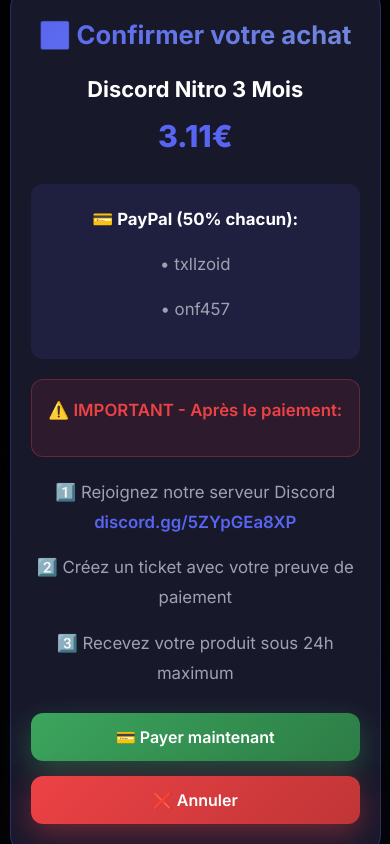
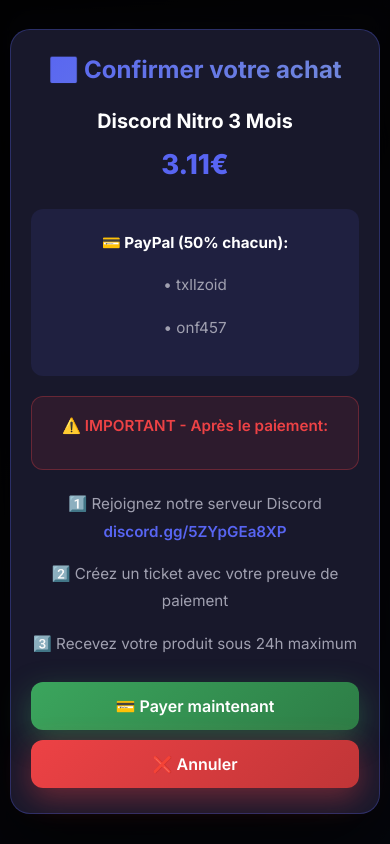
Before and after one commit to Kairos582/og-shop, a plain HTML site: page index.html in a window 390 px wide. Both pictures are taken after a click on the button "🛒 ACHETER MAINTENANT". Drawn offline with Linux system fonts and the light colour scheme.

Commit message:
Refactor styles and update product loading intervals

```diff
--- a/index.html
+++ b/index.html
@@ -547,45 +547,21 @@
 
         @media (max-width: 768px) {
             .logo {
-                font-size: 2.2em;
+                font-size: 2em;
             }
 
             .tagline {
-                font-size: 0.95em;
+                font-size: 0.9em;
             }
 
             header {
-                padding: 25px 20px;
+                padding: 20px 15px;
+                margin-bottom: 20px;
             }
 
             .admin-panel {
-                padding: 20px;
-            }
-
-            .admin-header h2 {
-                font-size: 1.4em;
-            }
-
-            .products-grid {
-                grid-template-columns: 1fr;
-                gap: 20px;
-            }
-
-            .product-card {
-                padding: 25px 20px;
-            }
-
-            .product-title {
-                font-size: 1.5em;
-            }
-
-            .product-price {
-                font-size: 2em;
-            }
-
-            .add-product-form {
-                grid-template-columns: 1fr;
-                padding: 20px;
+                padding: 20px 15px;
+                margin-bottom: 20px;
             }
 
             .admin-header {
@@ -593,25 +569,93 @@
                 align-items: stretch;
             }
 
+            .admin-header h2 {
+                font-size: 1.3em;
+            }
+
             .admin-password {
                 flex-direction: column;
+                width: 100%;
             }
 
             input[type="password"] {
                 width: 100%;
             }
 
+            .products-grid {
+                grid-template-columns: 1fr;
+                gap: 20px;
+                padding: 0 5px;
+            }
+
+            .product-card {
+                padding: 20px 15px;
+            }
+
+            .product-badge {
+                top: 15px;
+                right: 15px;
+                font-size: 0.75em;
+                padding: 5px 10px;
+            }
+
+            .product-title {
+                font-size: 1.4em;
+                margin-top: 5px;
+            }
+
+            .product-description {
+                font-size: 0.9em;
+            }
+
+            .product-price {
+                font-size: 2em;
+            }
+
+            .product-stock {
+                font-size: 0.85em;
+                padding: 6px 12px;
+            }
+
+            .buy-button {
+                padding: 14px;
+                font-size: 1em;
+            }
+
+            .add-product-form {
+                grid-template-columns: 1fr;
+                padding: 20px 15px;
+                gap: 15px;
+            }
+
+            .form-group label {
+                font-size: 0.85em;
+            }
+
+            input[type="text"],
+            input[type="number"],
+            textarea {
+                padding: 10px 14px;
+                font-size: 14px;
+            }
+
             .modal-content {
-                padding: 30px 20px;
+                padding: 25px 20px;
                 width: 95%;
+                margin: 0 10px;
             }
 
             .modal-content h2 {
-                font-size: 1.6em;
+                font-size: 1.5em;
+            }
+
+            .modal-content p {
+                font-size: 0.95em;
             }
 
             .modal-buttons {
                 flex-direction: column;
+                gap: 10px;
             }
 
             .modal-buttons button {
@@ -619,7 +663,17 @@
             }
 
             button {
-                padding: 14px 20px;
+                padding: 12px 18px;
+                font-size: 0.95em;
+            }
+
+            .admin-controls button {
+                font-size: 0.85em;
+                padding: 8px;
+            }
+
+            .container {
+                padding: 15px 10px;
             }
         }
 
@@ -730,12 +784,14 @@
         // Fonction pour charger les produits depuis le stockage partagé
         async function loadProducts() {
             try {
-                const result = await window.storage.get('products', true);
-                if (result && result.value) {
-                    return JSON.parse(result.value);
+                if (window.storage && typeof window.storage.get === 'function') {
+                    const result = await window.storage.get('products', true);
+                    if (result && result.value) {
+                        return JSON.parse(result.value);
+                    }
                 }
             } catch (error) {
-                console.log('Aucun produit sauvegardé, utilisation des produits par défaut');
+                // Silencieux
             }
 
             // Produits par défaut
@@ -753,12 +809,12 @@
         // Fonction pour sauvegarder les produits dans le stockage partagé
         async function saveProducts(products) {
             try {
-                await window.storage.set('products', JSON.stringify(products), true);
+                if (window.storage && typeof window.storage.set === 'function') {
+                    await window.storage.set('products', JSON.stringify(products), true);
+                }
                 return true;
             } catch (error) {
-                console.error('Erreur de sauvegarde:', error);
-                showNotification('❌ Erreur de synchronisation', 'error');
-                return false;
+                return true; // Continue sans bloquer
             }
         }
 
@@ -962,16 +1018,17 @@
             products = await loadProducts();
             renderProducts();
 
-            // Vérifier les mises à jour toutes les 3 secondes
+            // Vérifier les mises à jour toutes les 5 secondes
             setInterval(async () => {
                 const updatedProducts = await loadProducts();
                 if (JSON.stringify(updatedProducts) !== JSON.stringify(products)) {
                     products = updatedProducts;
                     renderProducts();
                 }
-            }, 3000);
+            }, 5000);
         }
 
+        // Démarrer l'application
         init();
     </script>
 </body>
```
